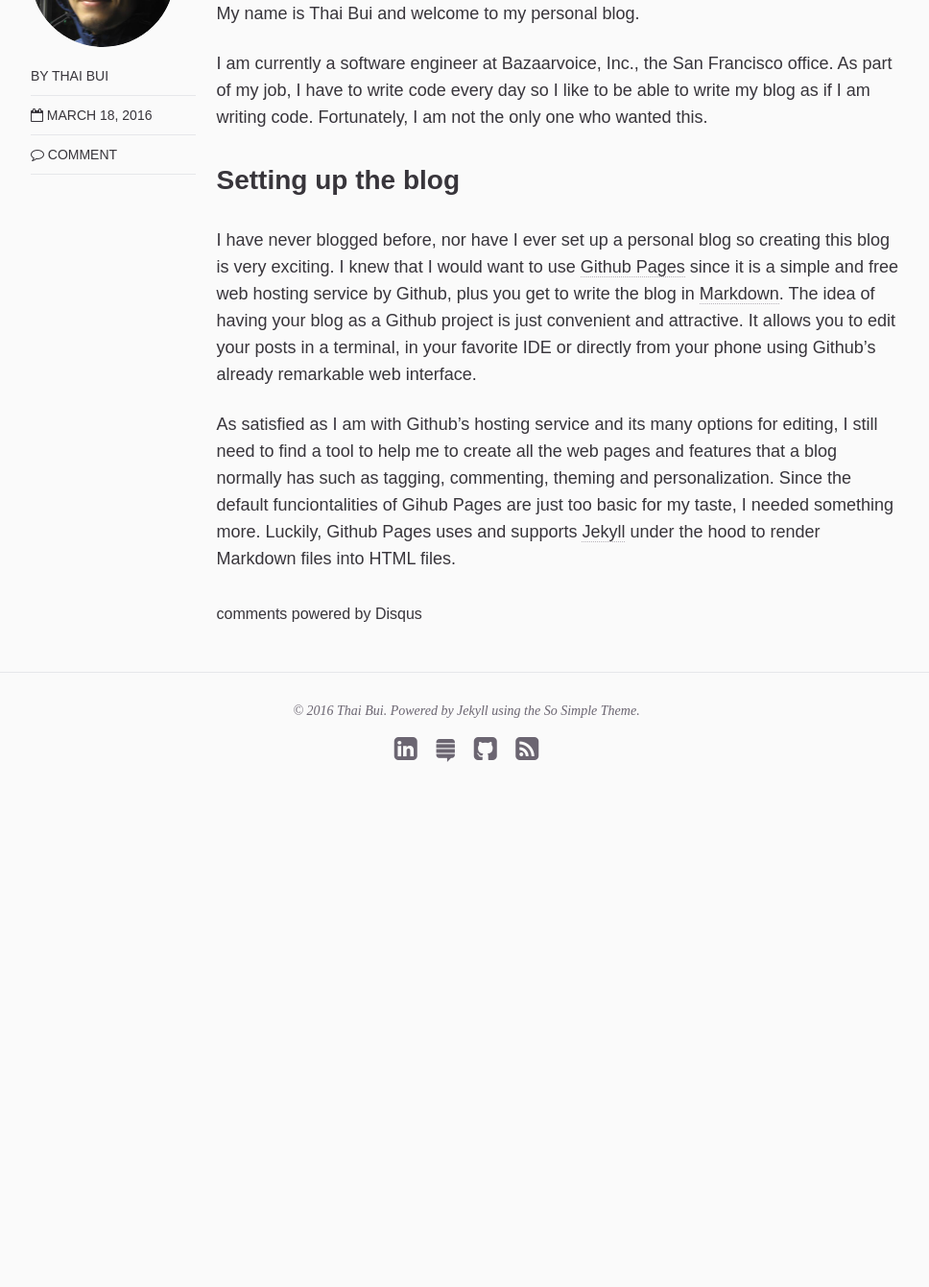
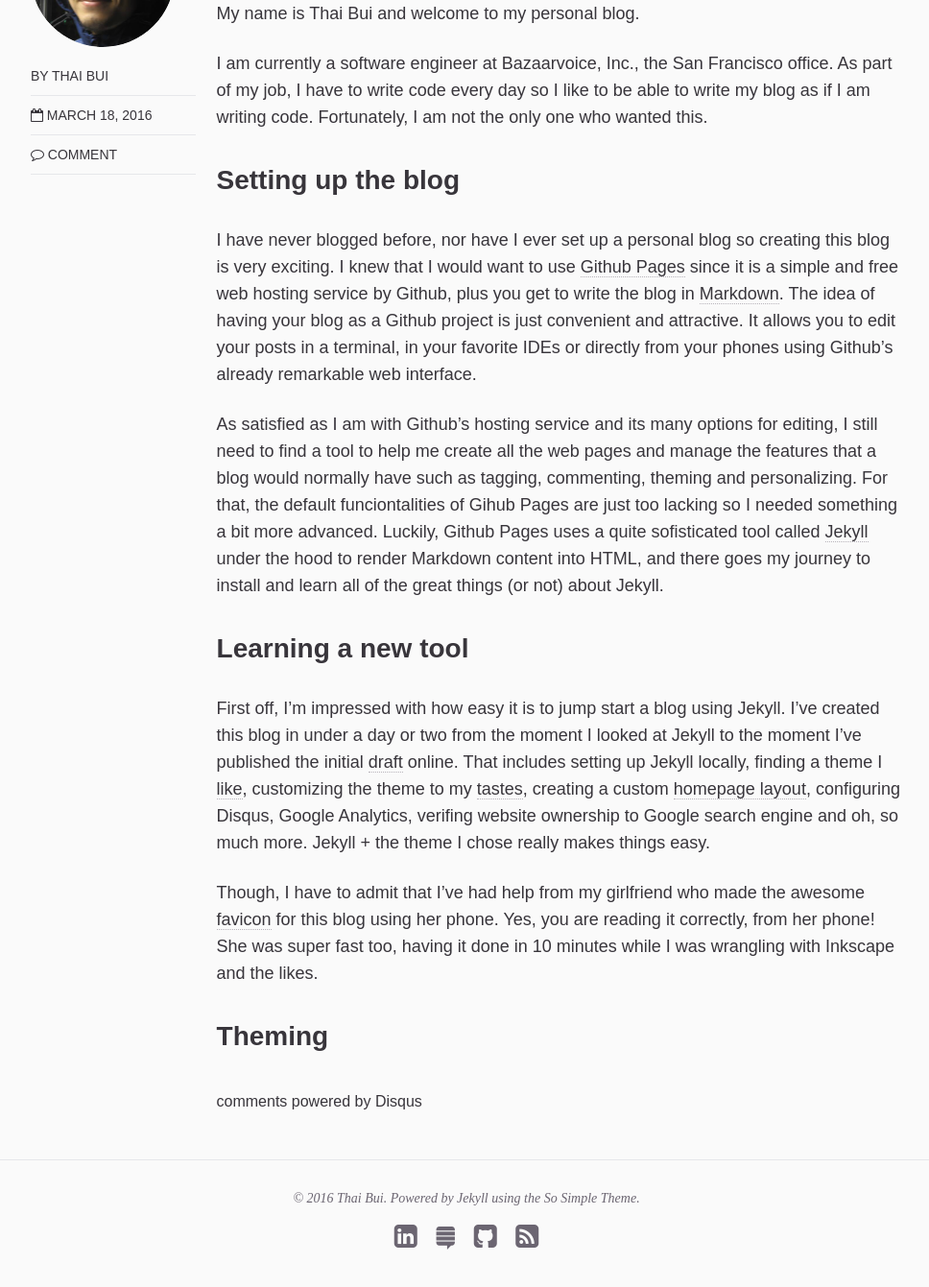
Before and after one commit to thaibui/thaibui.github.io, a Jekyll site: the page built from _posts/2016-03-18-yet-another-personal-blog.md, in a window 1280 px wide and 1400 px high, scrolled down 529 px. Shown: the top 1341 px of the window at 96% size, without its empty margins (154-1122 px from the left). Built offline with Jekyll 4.4.1, drawn with Linux system fonts in a browser that asks for light colours; nearby versions of some CDN libraries; comment, search, counter and statistics services are not loaded; before the commit the page ends 1421 px from its top, so only the background shows below that.

Commit message:
Working on a draft

```diff
--- a/_posts/2016-03-18-yet-another-personal-blog.md
+++ b/_posts/2016-03-18-yet-another-personal-blog.md
@@ -27,13 +27,39 @@
 service by Github, plus you get to write the blog in
 [Markdown](http://markdownlivepreview.com/). The idea of having your blog as a
 Github project is just convenient and attractive. It allows you to edit your
-posts in a terminal, in your favorite IDE or directly from your phone using
+posts in a terminal, in your favorite IDEs or directly from your phones using
 Github's already remarkable web interface.
 
 As satisfied as I am with Github's hosting service and its many options for
-editing, I still need to find a tool to help me to create all the web pages and
-features that a blog normally has such as tagging, commenting, theming and
-personalization. Since the default funciontalities of Gihub Pages are just too
-basic for my taste, I needed something more. Luckily, Github Pages uses
-and supports [Jekyll](https://jekyllrb.com/) under the hood to render Markdown
-files into HTML files.
+editing, I still need to find a tool to help me create all the web pages and
+manage the features that a blog would normally have such as tagging,
+commenting, theming and personalizing. For that, the default funciontalities of
+Gihub Pages are just too lacking so I needed something a bit more advanced.
+Luckily, Github Pages uses a quite sofisticated tool called
+[Jekyll](https://jekyllrb.com/) under the hood to render Markdown content into
+HTML, and there goes my journey to install and learn all of the great things (or
+not) about Jekyll.
+
+### Learning a new tool
+
+First off, I'm impressed with how easy it is to jump start a blog using Jekyll.
+I've created this blog in under a day or two from the moment I
+looked at Jekyll to the moment I've published the initial [draft] [first_post]
+online. That includes setting up Jekyll locally, finding a theme I [like]
+[so_simple_theme], customizing the theme to my [tastes] [design_seeds], creating
+a custom [homepage layout] [homepage_layout], configuring Disqus, Google
+Analytics, verifing website ownership to Google search engine and oh, so much
+more. Jekyll + the theme I chose really makes things easy.
+
+Though, I have to admit that I've had help from my girlfriend who made the
+awesome [favicon] [favicon] for this blog using her phone. Yes, you are reading it
+correctly, from her phone! She was super fast too, having it done in 10 minutes
+while I was wrangling with Inkscape and the likes.
+
+[first_post]: https://github.com/thaibui/thaibui.github.io/blob/2b6ac2f69f309dc75849d62fc265b9dd0e043dad/_posts/2016-03-18-yet-another-personal-blog.md
+[so_simple_theme]: https://mademistakes.com/work/so-simple-jekyll-theme/
+[design_seeds]: http://design-seeds.com/search?hex=313636
+[homepage_layout]: https://github.com/thaibui/thaibui.github.io/blob/master/_layouts/homepage.html
+[favicon]: https://github.com/thaibui/thaibui.github.io/blob/master/images/apple-touch-icon-72x72-precomposed.png
+
+### Theming
```
